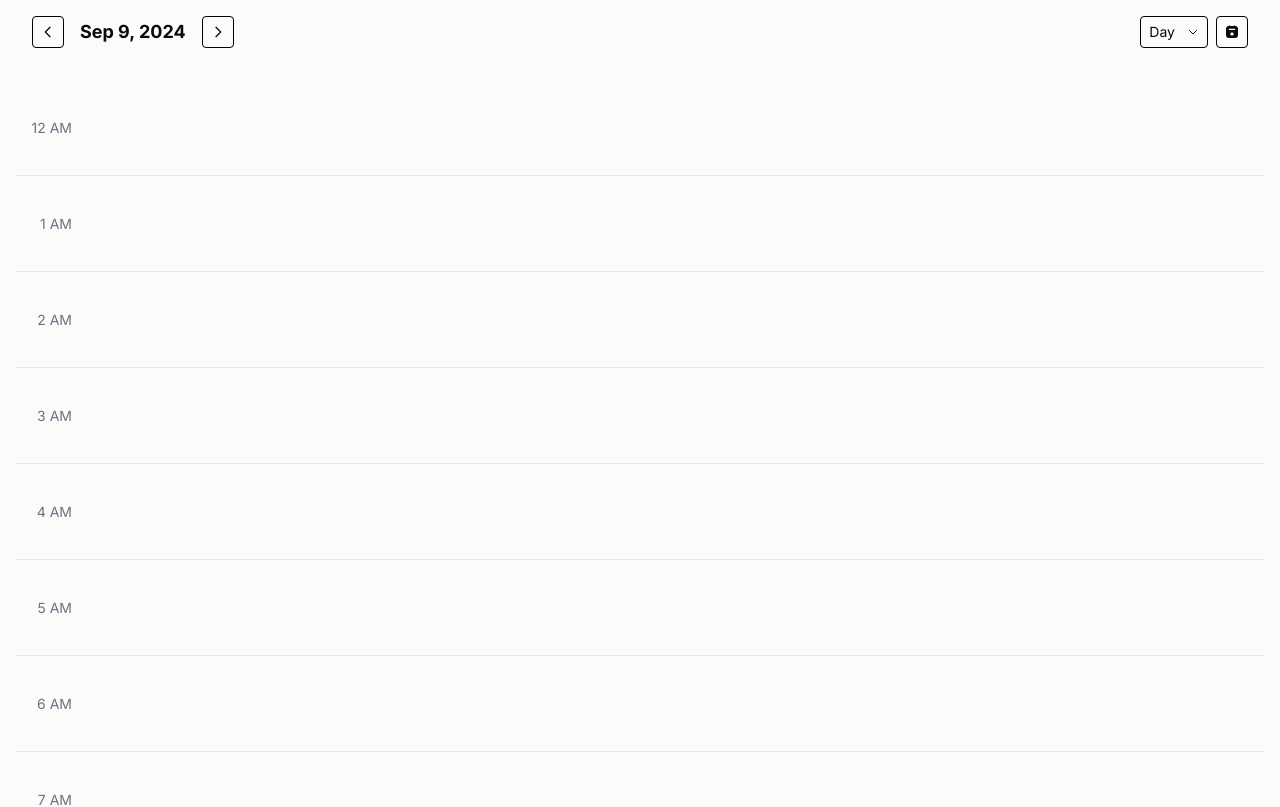
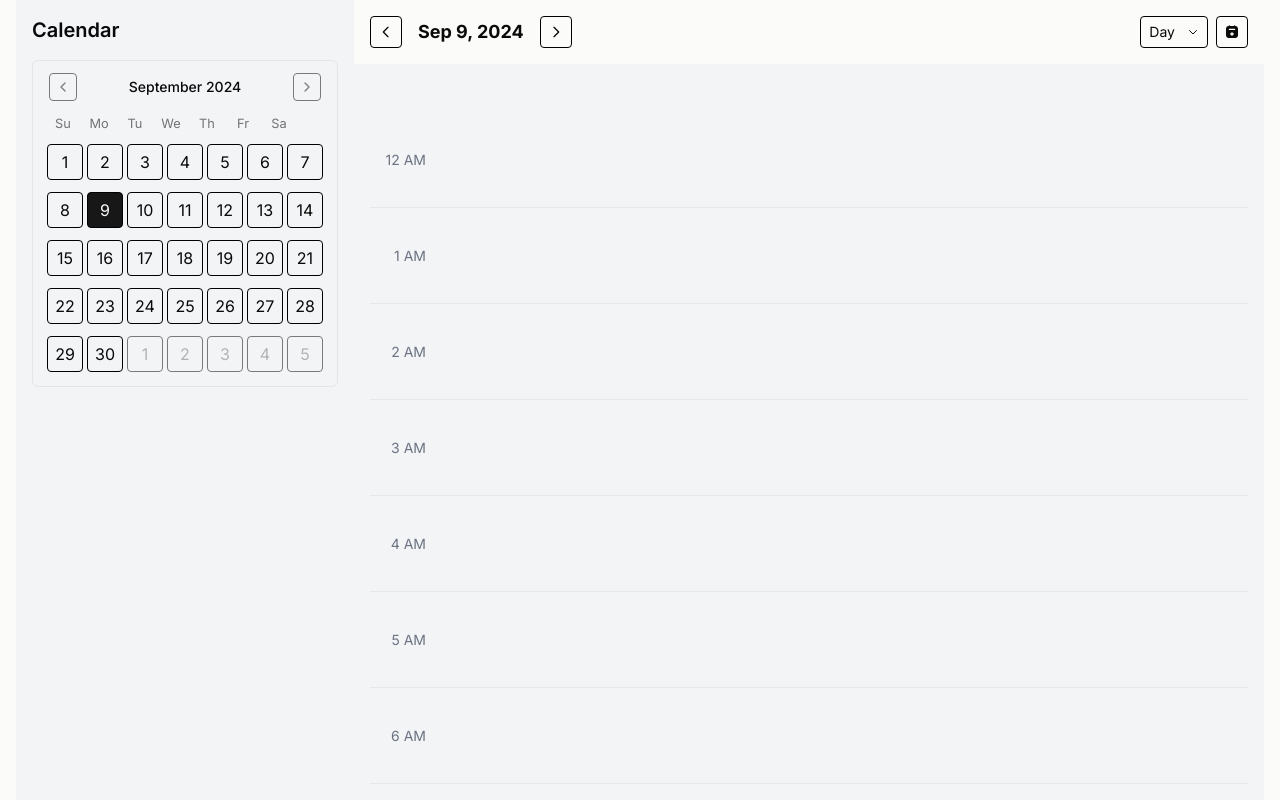
Before and after one commit to m2rads/financial-calendar, a Next.js app: page /calendar in a window 1280 px wide. Shown: the top 807 px of the page. Built offline with nearby package versions, Linux system fonts and the light colour scheme.

Commit message:
add calendar sidepanel

```diff
--- a/app/calendar/page.tsx
+++ b/app/calendar/page.tsx
@@ -5,8 +5,8 @@ const Calendar = dynamic(() => import('@/components/Calendar'), { ssr: false });
 
 export default function CalendarPage() {
   return (
-    <div className="min-h-screen bg-[#FBFBF9]">
-      <main className="container mx-auto px-4">
+    <div className=" bg-[#FBFBF9]">
+      <main className=" mx-auto px-4">
         <Calendar />
       </main>
     </div>
--- a/components/Calendar.tsx
+++ b/components/Calendar.tsx
@@ -5,6 +5,7 @@ import { format, addDays, subDays, isSameDay, isWithinInterval, startOfDay, endO
 import CalendarHeader from './CalendarHeader';
 import DayView from './DayView';
 import AddTransactionModal from './AddTransactionModal';
+import SidePanel from './SidePanel';
 
 interface Event {
   id: string;
@@ -99,8 +100,19 @@ const Calendar: React.FC = () => {
     setIsDialogOpen(true);
   };
 
+  const handleDateChange = (date: Date | undefined) => {
+    if (date) {
+      setCurrentDate(date);
+    }
+  }
+
   return (
-    <div className="mx-auto">
+    <div className="flex h-screen bg-gray-100">
+    {/* Left Side Panel */}
+    <SidePanel selectedDate={currentDate} onDateChange={handleDateChange} />
+
+    {/* Main Content */}
+    <div className="flex-1 flex flex-col">
       <CalendarHeader
         currentDate={currentDate}
         currentView={currentView}
@@ -113,12 +125,14 @@ const Calendar: React.FC = () => {
         }}
       />
 
+      <div className="flex-1 overflow-auto p-4">
         <DayView
           handleTimeClick={handleTimeClick}
           handleEventClick={handleEventClick}
           currentDate={currentDate}
           events={getEventsForDay(currentDate)}
         />
+      </div>
 
       <AddTransactionModal
         isOpen={isDialogOpen}
@@ -138,6 +152,7 @@ const Calendar: React.FC = () => {
         isEditing={!!selectedEvent}
       />
     </div>
+  </div>
   );
 };
 
--- /dev/null
+++ b/components/SidePanel.tsx
@@ -0,0 +1,24 @@
+import React from 'react';
+import { Calendar } from "@/components/ui/calendar";
+
+interface SidePanelProps {
+  selectedDate: Date;
+  onDateChange: (date: Date | undefined) => void;
+}
+
+const SidePanel: React.FC<SidePanelProps> = ({ selectedDate, onDateChange }) => {
+  return (
+    <div className="p-4 h-full">
+      <h2 className="text-xl font-semibold mb-4">Calendar</h2>
+        <Calendar
+            mode="single"
+            selected={selectedDate}
+            onSelect={onDateChange}
+            className="rounded-md border"
+        />
+      {/* You can add more content to the side panel here */}
+    </div>
+  );
+};
+
+export default SidePanel;
```
Lines whose indentation alone changed are shown as unchanged.
